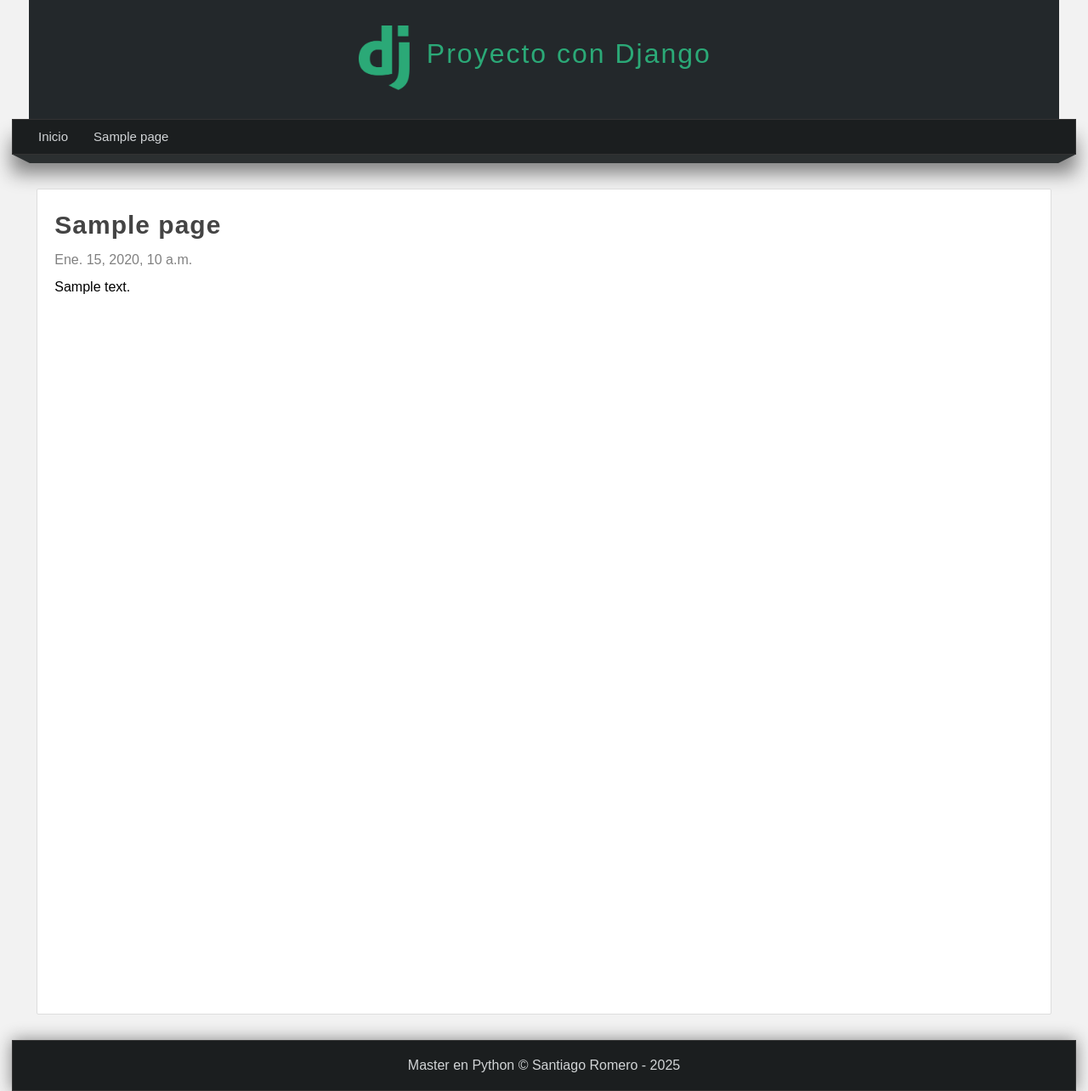
After one commit to santi4246/project-blog-django, a Django app: a page that uses ProyectoDjango/Pages/templates/pages/page.html in a window 1280 px wide. The commit adds this page. Shown: the whole page at 85% size. Run offline with Django 3.2, Linux system fonts and the light colour scheme; tables that the repository leaves empty hold one stand-in row (values such as "Sample post").

Commit message:
views and urls

```diff
--- a/ProyectoDjango/MainApp/static/css/styles.css
+++ b/ProyectoDjango/MainApp/static/css/styles.css
@@ -57,19 +57,17 @@ nav{
 nav ul{
     list-style: none;
     text-decoration: none;
-    margin: 20px;
+    padding-left: 15px;
 }
 
 nav ul li{
     line-height: 40px;
     float: left;
-    margin-left: 5px;
 }
 
 nav ul li a{
     display: block;
-    padding-right: 15px;
-    padding-right: 15px;
+    padding: 0 15px 0 15px;
     color: #d1d4d6;
 }
 
@@ -78,7 +76,6 @@ nav ul li a:hover{
     box-shadow: 0px 0px 5px #444 inset;
     color: white;
     transition: all 300ms;
-    padding: 0 5px;
 }
 
 .bar{
@@ -192,6 +189,17 @@ nav ul li a:hover{
     margin-top: 5px;
 }
 
+.date{
+    display: block;
+    margin-top: 15px;
+    margin-bottom: 15px;
+    color: gray;
+}
+
+.content {
+    line-height: 15px;
+}
+
 .article-item{
     margin-bottom: 20px;
     margin-top: 20px;
--- a/ProyectoDjango/MainApp/templates/Layouts/layout.html
+++ b/ProyectoDjango/MainApp/templates/Layouts/layout.html
@@ -27,7 +27,9 @@
     <nav>
         <ul>
             <li><a href="{% url 'index' %}">Inicio</a></li>
-            <li><a href="{% url 'about' %}">Acerca de nosotros</a></li>
+            {% for page in pages %}
+                <li><a href="{% url 'pagina' page.2 %}">{{ page.1 }}</a></li>
+            {% endfor %}
         </ul>
     </nav>
     <div class = "bar">
--- /dev/null
+++ b/ProyectoDjango/Pages/context_processors.py
@@ -0,0 +1,5 @@
+from Pages.models import Page
+
+def getPages(request):
+    pages = Page.objects.filter(visible=True).values_list('id', 'title', 'slug')
+    return { 'pages': pages }
--- a/ProyectoDjango/Pages/models.py
+++ b/ProyectoDjango/Pages/models.py
@@ -4,9 +4,8 @@ from django.db import models
 class Page(models.Model):
     title = models.CharField(max_length=200, verbose_name="Título")
     content = models.TextField(verbose_name="Contenido")
-    slug = models.CharField(max_length=250, verbose_name="URL amigable")
-    public = models.CharField(unique=True, max_length=150, verbose_name="Publicado")
-    visible = models.BooleanField(default=True, verbose_name="Visible")
+    slug = models.CharField(unique=True, max_length=250, verbose_name="URL amigable")
+    visible = models.BooleanField(default=True, verbose_name="Publicado")
     created_at = models.DateTimeField(auto_now_add=True, verbose_name="Fecha de creación")
     updated_at = models.DateTimeField(auto_now=True, verbose_name="Fecha de edición")
 
--- /dev/null
+++ b/ProyectoDjango/Pages/templates/pages/page.html
@@ -0,0 +1,11 @@
+{% extends 'Layouts/layout.html' %}
+
+{% block title %} {{ page.title }} {% endblock %}
+
+{% block content %}
+    <h1 class="title">{{ page.title }}</h1>
+    <span class="date">{{ page.created_at }}</span>
+    <p class="content">
+        {{ page.content }}
+    </p>
+{% endblock %}
--- a/ProyectoDjango/Pages/views.py
+++ b/ProyectoDjango/Pages/views.py
@@ -1,3 +1,9 @@
 from django.shortcuts import render
+from .models import Page
 
 # Create your views here.
+def page(request, slug):
+    page = Page.objects.get(slug=slug)
+    return render(request, 'pages/page.html', {
+        'page': page
+    })
--- a/ProyectoDjango/ProyectoDjango/settings.py
+++ b/ProyectoDjango/ProyectoDjango/settings.py
@@ -64,6 +64,7 @@ TEMPLATES = [
                 'django.template.context_processors.request',
                 'django.contrib.auth.context_processors.auth',
                 'django.contrib.messages.context_processors.messages',
+                'Pages.context_processors.getPages',
             ],
         },
     },
--- a/ProyectoDjango/ProyectoDjango/urls.py
+++ b/ProyectoDjango/ProyectoDjango/urls.py
@@ -16,10 +16,11 @@ Including another URLconf
 from django.contrib import admin
 from django.urls import path
 from MainApp import views
+import Pages.views
 
 urlpatterns = [
     path('admin/', admin.site.urls),
     path('', views.index, name='index'),
     path('inicio/', views.index, name='inicio'),
-    path('sobre-nosotros/', views.about, name='about'),
+    path('pagina/<str:slug>', Pages.views.page, name='pagina'),
 ]
```
Also changed, not shown: ProyectoDjango/MainApp/templates/MainApp/index.html (line endings or trailing spaces), ProyectoDjango/Pages/migrations/0002_auto_20250826_1811.py (added), ProyectoDjango/db.sqlite3.
